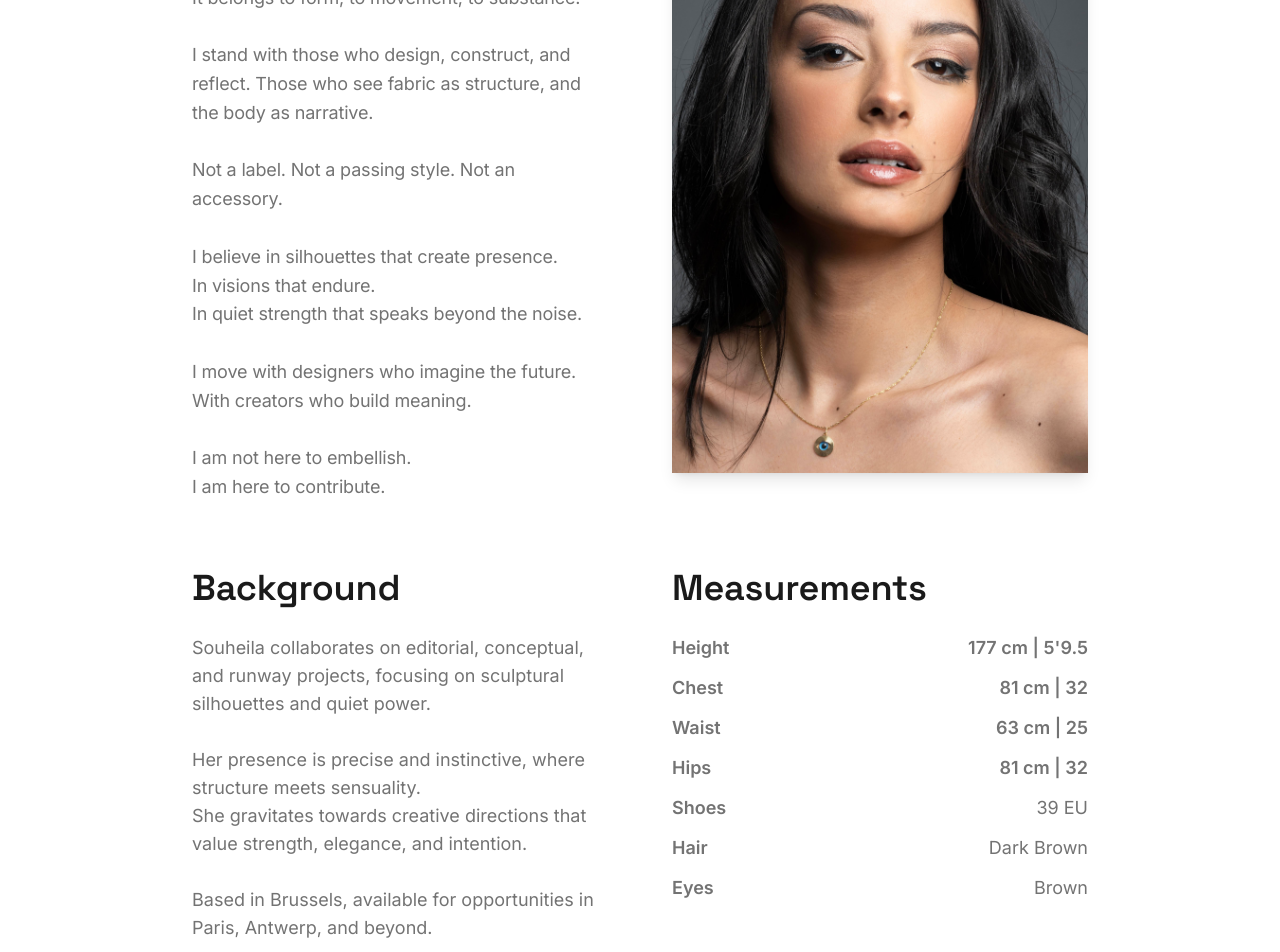
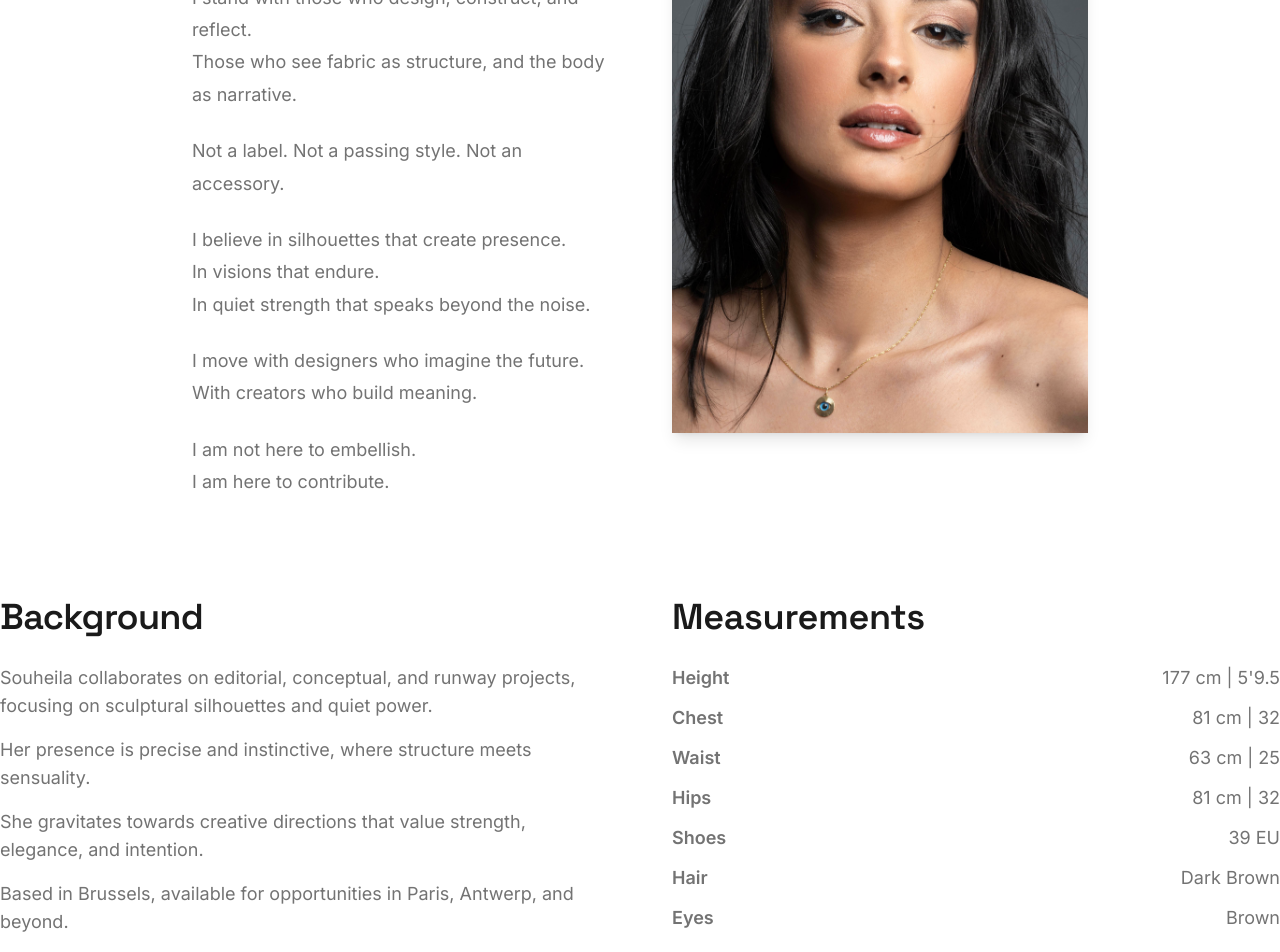
Before and after one commit to xxxsosoxxx/portfolio, a React (Vite) app: page /about in a window 1280 px wide. Shown: the part 500-1452 px from the top of the page. Built offline with nearby package versions, Linux system fonts and the light colour scheme.

Commit message:
fix: size about section

```diff
--- a/client/pages/About.tsx
+++ b/client/pages/About.tsx
@@ -1,219 +1,108 @@
-import React, { useState, useRef, useEffect } from "react";
-import { Navigation } from "@/components/Navigation";
-import { Footer } from "@/components/Footer";
+import { useRef, useState, useEffect } from "react";
 import { Helmet } from "react-helmet";
 import { PageTransition } from "@/components/ui/PageTransition";
-import { useNavigationDirection } from "@/hooks/useNavigationDirection";
 import { HeroBlock } from "@/components/ui/HeroBlock";
 
-
-<Helmet>
-  <title>About – Souheila Said</title>
-  <meta
-    name="description"
-    content="Meet Souheila Said, a Brussels-based model and creative whose body becomes structure, and fashion a language. Presence as resistance, style as declaration."
-  />
-  <meta
-    name="keywords"
-    content="Souheila Said, model biography, creative direction, fashion manifesto, body architecture, editorial identity, Brussels"
-  />
-  <meta name="author" content="Souheila Said" />
-</Helmet>
-
 export default function About() {
-  const aboutContentRef = useRef<HTMLDivElement>(null);
-  const [aboutHeight, setAboutHeight] = useState<number>(0);
-  const direction = useNavigationDirection();
+  const textRef = useRef<HTMLDivElement>(null);
+  const [textHeight, setTextHeight] = useState<number>(0);
 
   useEffect(() => {
-    function updateHeight() {
-      if (aboutContentRef.current) {
-        setAboutHeight(aboutContentRef.current.offsetHeight);
+    const updateHeight = () => {
+      if (textRef.current) {
+        setTextHeight(textRef.current.offsetHeight);
       }
-    }
+    };
     updateHeight();
     window.addEventListener("resize", updateHeight);
     return () => window.removeEventListener("resize", updateHeight);
   }, []);
 
   return (
+    <>
+      <Helmet>
+        <title>About – Souheila Said</title>
+        <meta name="description" content="Meet Souheila Said, a Brussels-based model and creative whose body becomes structure, and fashion a language. Presence as resistance, style as declaration." />
+        <meta name="keywords" content="Souheila Said, model biography, creative direction, fashion manifesto, body architecture, editorial identity, Brussels" />
+        <meta name="author" content="Souheila Said" />
+      </Helmet>
+
       <div className="min-h-screen flex flex-col">
-
         <PageTransition>
           <HeroBlock />
-        <section className="flex-1 bg-background pt-32 pb-16">
-          <div className="section-padding">
-            <div className="container-narrow">
-              {/* About Section */}
-              <div className="flex flex-col md:flex-row md:gap-16">
+
+          <section className="bg-background py-24">
+            <div className="container-narrow grid grid-cols-1 md:grid-cols-2 gap-16 items-start">
+
+              {/* Text */}
+              <div ref={textRef} className="text-muted-foreground space-y-6 max-w-xl text-[clamp(1rem,2vw,1.125rem)] leading-[1.8]">
+                <p>I believe in fashion as form, not distraction.</p>
+                <p className="about-text-highlight">
+                  My body is not a product. It is an expression.<br />
+                  It belongs to form, to movement, to substance.
+                </p>
+                <p>
+                  I stand with those who design, construct, and reflect.<br />
+                  Those who see fabric as structure, and the body as narrative.
+                </p>
+                <p>Not a label. Not a passing style. Not an accessory.</p>
+                <p>
+                  I believe in silhouettes that create presence.<br />
+                  In visions that endure.<br />
+                  In quiet strength that speaks beyond the noise.
+                </p>
+                <p>
+                  I move with designers who imagine the future.<br />
+                  With creators who build meaning.
+                </p>
+                <p>I am not here to embellish.<br />I am here to contribute.</p>
+              </div>
+
               {/* Photo */}
-                <div
-                  className="order-1 md:order-2 flex items-start justify-center mb-8 md:mb-0"
-                  style={{
-                    height: aboutHeight || "auto",
-                    minWidth: "300px",
-                    flex: 1,
-                  }}
-                >
+              <div className="flex justify-center items-start min-w-[300px]" style={{ height: textHeight || "auto" }}>
                 <img
                   src="/DSC_0666.jpg"
                   alt="Souheila"
-                    className="rounded-lg shadow-lg w-auto h-full object-cover max-h-[1000px]"
+                  className="rounded-lg shadow-lg object-cover w-auto h-full max-h-[1000px]"
                 />
-                </div>
-
-                {/* About Text */}
-                <div
-                  ref={aboutContentRef}
-                  className="order-2 md:order-1 max-w-xl flex flex-col justify-between flex-1"
-                  style={{ fontSize: "16px", lineHeight: "24px" }}
-                >
-
-                  {/* Text aligned bottom */}
-                  <div className="text-subhero text-muted-foreground mt-auto">
-                    <br />
-                    <br />
-                    I believe in fashion as form, not distraction.
-                    <br />
-                    <span className="about-text">
-                      <span className="about-text-highlight">
-                        My body is not a product. It is an expression.
-                        <br />
-                        It belongs to form, to movement, to substance.
-                      </span>
-                      <br />
-                      <br />
-                      I stand with those who design, construct, and reflect.
-                      Those who see fabric as structure, and the body as
-                      narrative.
-                      <br />
-                      <br />
-                      Not a label. Not a passing style. Not an accessory.
-                      <br />
-                      <br />
-                      I believe in silhouettes that create presence.
-                      <br />
-                      In visions that endure.
-                      <br />
-                      In quiet strength that speaks beyond the noise.
-                      <br />
-                      <br />
-                      I move with designers who imagine the future.
-                      <br />
-                      With creators who build meaning.
-                      <br />
-                      <br />
-                      I am not here to embellish.
-                      <br />I am here to contribute.
-                    </span>
-                  </div>
               </div>
             </div>
 
             {/* Background & Measurements */}
-              <div className="grid grid-cols-1 md:grid-cols-2 gap-16 mt-16">
-                {/* Background */}
+            <div className="grid grid-cols-1 md:grid-cols-2 gap-16 mt-24">
               <div>
-                  <h2
-                    className="font-heading font-semibold mb-6"
-                    style={{
-                      fontSize: "36px",
-                      fontWeight: "600",
-                      letterSpacing: "-0.2px",
-                      lineHeight: "44px",
-                    }}
-                  >
-                    Background
-                  </h2>
-                  <div
-                    className="text-body text-muted-foreground max-w-xl"
-                    style={{ fontSize: "18px", lineHeight: "28px" }}
-                  >
-                    <p>
-                      Souheila collaborates on editorial, conceptual, and runway
-                      projects, focusing on sculptural silhouettes and quiet
-                      power.
-                      <br />
-                      <br />
-                    </p>
-                    <p>
-                      Her presence is precise and instinctive, where structure
-                      meets sensuality.
-                    </p>
-                    <p>
-                      She gravitates towards creative directions that value
-                      strength, elegance, and intention.
-                      <br />
-                      <br />
-                    </p>
-                    <p>
-                      Based in Brussels, available for opportunities in Paris,
-                      Antwerp, and beyond.
-                    </p>
+                <h2 className="font-heading text-[clamp(2rem,4vw,2.25rem)] font-semibold leading-tight mb-6">Background</h2>
+                <div className="text-muted-foreground space-y-4 text-[18px] leading-[28px] max-w-xl">
+                  <p>Souheila collaborates on editorial, conceptual, and runway projects, focusing on sculptural silhouettes and quiet power.</p>
+                  <p>Her presence is precise and instinctive, where structure meets sensuality.</p>
+                  <p>She gravitates towards creative directions that value strength, elegance, and intention.</p>
+                  <p>Based in Brussels, available for opportunities in Paris, Antwerp, and beyond.</p>
                 </div>
               </div>
 
-                {/* Measurements */}
-                <div className="font-semibold text-xl self-start">
-                  <h3
-                    className="font-heading font-semibold mb-6"
-                    style={{
-                      fontSize: "36px",
-                      fontWeight: "600",
-                      letterSpacing: "-0.2px",
-                      lineHeight: "44px",
-                    }}
-                  >
-                    Measurements
-                  </h3>
-                  <div
-                    className="space-y-3 text-muted-foreground"
-                    style={{ fontSize: "18px" }}
-                  >
-                    <div className="flex justify-between">
-                      <span>Height</span>
-                      <span>177 cm | 5'9.5</span>
+              <div>
+                <h3 className="font-heading text-[clamp(2rem,4vw,2.25rem)] font-semibold leading-tight mb-6">Measurements</h3>
+                <div className="space-y-3 text-muted-foreground text-[18px] font-semibold">
+                  {[
+                    ["Height", "177 cm | 5'9.5"],
+                    ["Chest", "81 cm | 32"],
+                    ["Waist", "63 cm | 25"],
+                    ["Hips", "81 cm | 32"],
+                    ["Shoes", "39 EU"],
+                    ["Hair", "Dark Brown"],
+                    ["Eyes", "Brown"],
+                  ].map(([label, value]) => (
+                    <div key={label} className="flex justify-between">
+                      <span>{label}</span>
+                      <span className="font-normal">{value}</span>
                     </div>
-                    <div className="flex justify-between">
-                      <span>Chest</span>
-                      <span>81 cm | 32</span>
-                    </div>
-                    <div className="flex justify-between">
-                      <span>Waist</span>
-                      <span>63 cm | 25</span>
-                    </div>
-                    <div className="flex justify-between">
-                      <span>Hips</span>
-                      <span>81 cm | 32</span>
-                    </div>
-                    <div className="flex justify-between">
-                      <span>Shoes</span>
-                      <span>
-                        <span style={{ fontWeight: "normal" }}>39 </span>
-                        <span style={{ fontWeight: "normal" }}>EU</span>
-                      </span>
-                    </div>
-                    <div className="flex justify-between">
-                      <span>Hair</span>
-                      <span>
-                        <span style={{ fontWeight: "normal" }}>Dark Brown</span>
-                      </span>
-                    </div>
-                    <div className="flex justify-between">
-                      <span>Eyes</span>
-                      <span>
-                        <span style={{ fontWeight: "normal" }}>Brown</span>
-                      </span>
-                    </div>
-                  </div>
-                </div>
+                  ))}
                 </div>
               </div>
             </div>
           </section>
         </PageTransition>
-
       </div>
-
+    </>
   );
 }
```
Lines whose indentation alone changed are shown as unchanged.
